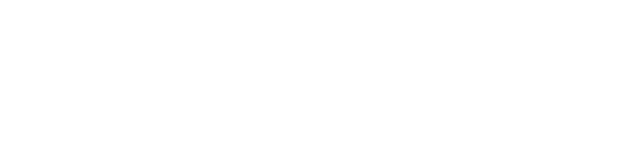
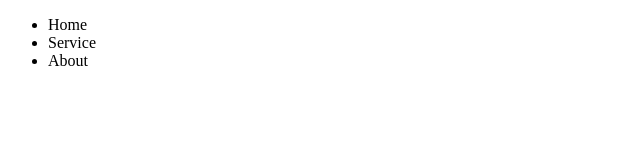
Before and after one commit to RakibRazan/only-html-web, a plain HTML site: page index.html in a window 1280 px wide. Shown: the whole page, without its empty margins (0-640 px from the left). Drawn offline with Linux system fonts and the light colour scheme.

Commit message:
2nd commit

```diff
--- a/index.html
+++ b/index.html
@@ -7,6 +7,12 @@
     <title>Rakib Razan</title>
 </head>
 <body>
-
+    <head>
+        <ul>
+            <li>Home</li>
+            <li>Service</li>
+            <li>About</li>
+        </ul>
+    </head>
 </body>
 </html>
```
